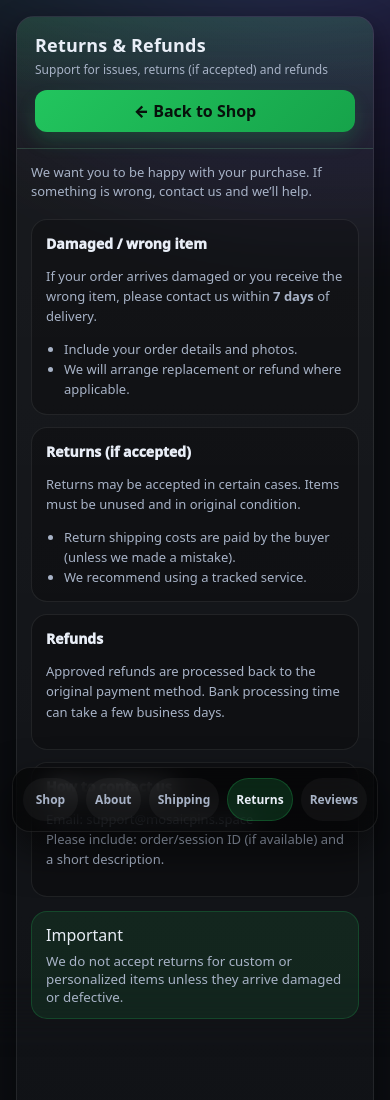
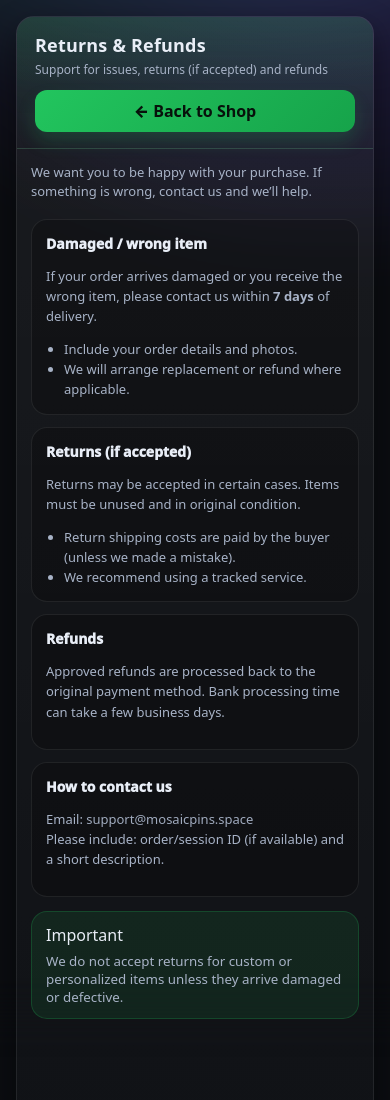
Before and after one commit to vsergunswork-creator/Mosaic-pins, a plain HTML site: page returns.html in a window 390 px wide. Shown: the top 1100 px of the page. Drawn offline with Linux system fonts and the light colour scheme.

Commit message:
Update returns.html

```diff
--- a/returns.html
+++ b/returns.html
@@ -409,17 +409,6 @@
     </main>
   </div>
 
-  <!-- ✅ MOBILE BOTTOM NAV -->
-  <nav class="mobileNav" aria-label="Bottom navigation">
-    <div class="mobileNavRow">
-      <a class="mItem" href="/index.html" id="mShop">Shop</a>
-      <a class="mItem" href="/about.html" id="mAbout">About</a>
-      <a class="mItem" href="/shipping.html" id="mShipping">Shipping</a>
-      <a class="mItem" href="/returns.html" id="mReturns">Returns</a>
-      <a class="mItem" href="/reviews.html" id="mReviews">Reviews</a>
-    </div>
-  </nav>
-
   <script>
     // ✅ year in footer
     document.getElementById("year").textContent = new Date().getFullYear();
```
